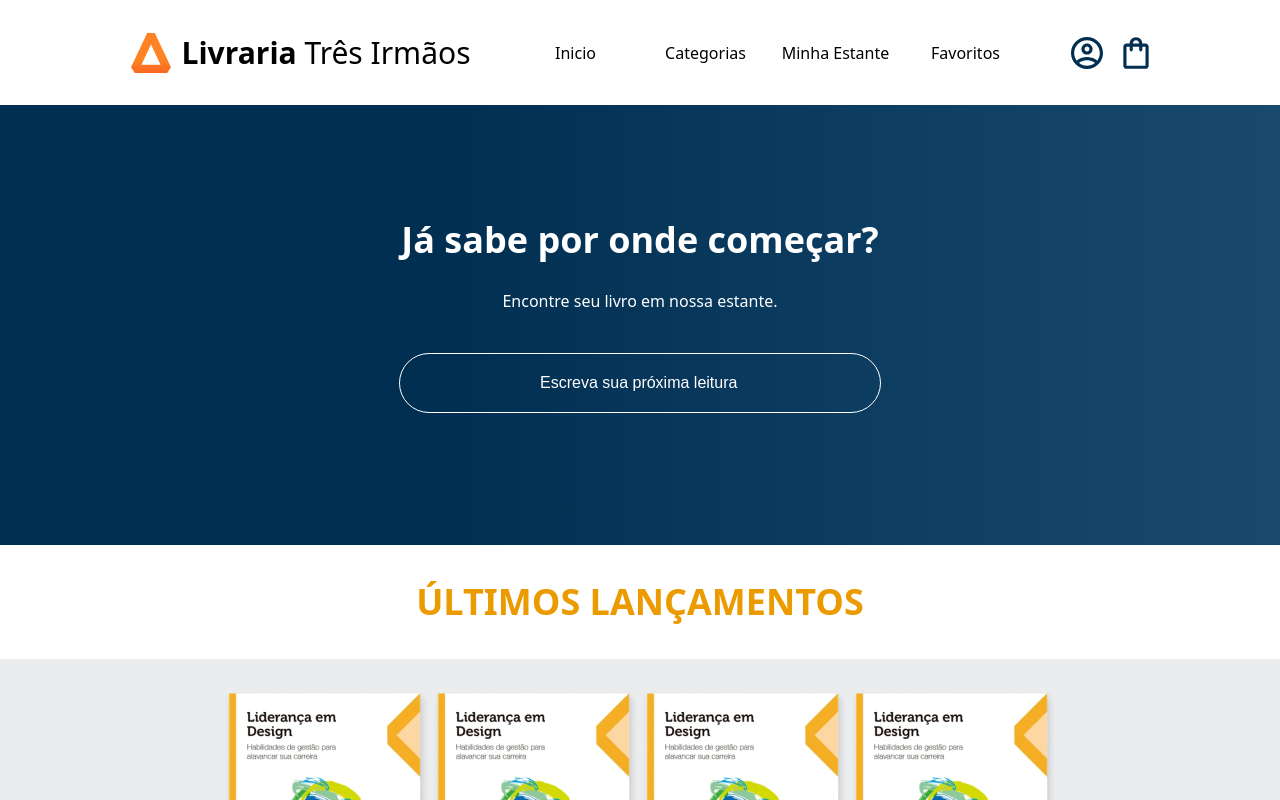
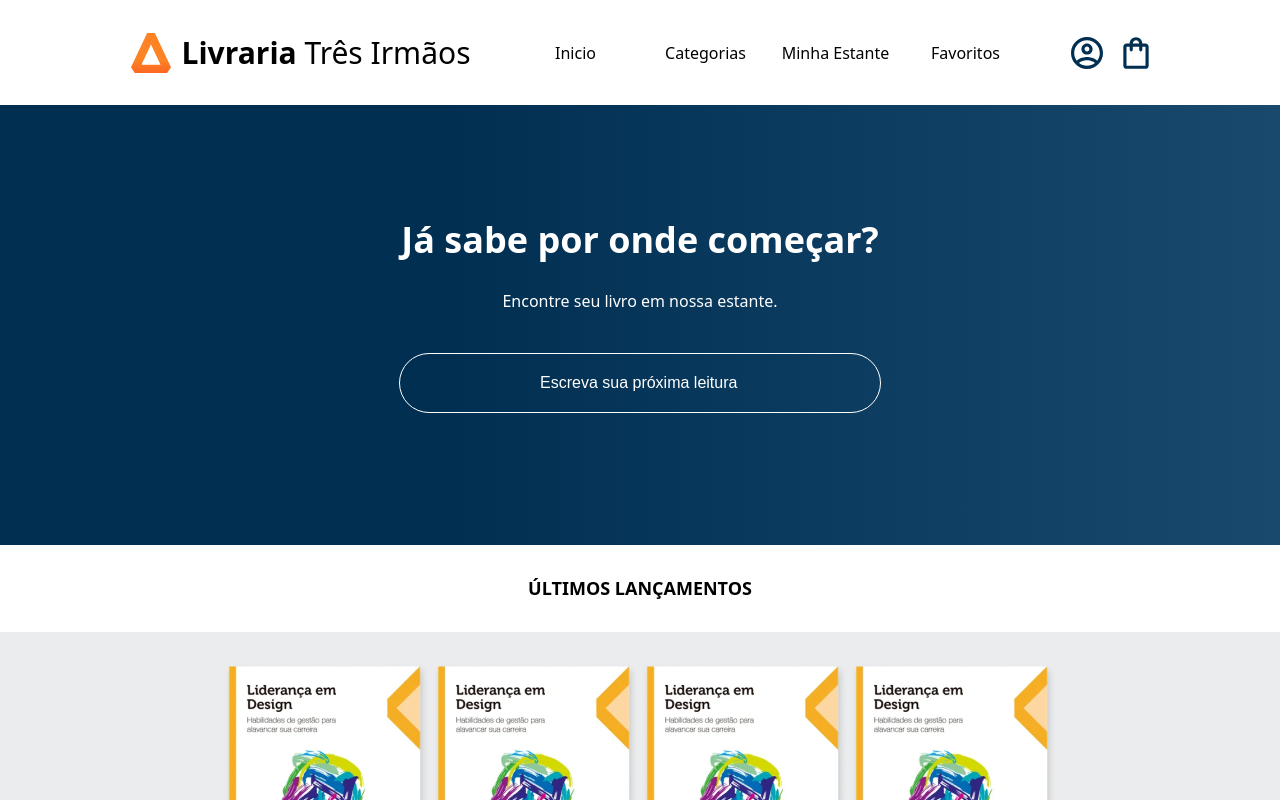
Before and after one commit to denisiorodrigues/livraria, a React (Vite) app: page / in a window 1280 px wide. Shown: the top 800 px of the page. Built offline with nearby package versions, Linux system fonts and the light colour scheme.

Commit message:
propriedades para o componente Titulo

```diff
--- a/src/components/Pesquisa/index.jsx
+++ b/src/components/Pesquisa/index.jsx
@@ -65,7 +65,7 @@ function Pesquisa() {
                 { livrosPesquisados.map(livro => (
                     <ResultadoLivros>
                         <p>{livro.nome}</p>
-                        <img src={livro.src} alt="Capa do livro" />
+                        <img key={livro.id} src={livro.src} alt="Capa do livro" />
                     </ResultadoLivros>
                 ))}
             </PesquisaContainer>
--- /dev/null
+++ b/src/components/Titulo/index.jsx
@@ -0,0 +1,13 @@
+import styled from "styled-components"
+
+const Titulo = styled.h2`
+    width: 100%;
+    padding: 30px 0;
+    background-color: #FFF;
+    color: ${props => props.cor || '#EB9B00'};
+    font-size: ${props => props.tamanhoDaFonte || '36px'};
+    text-align: ${props => props.alinhamentoDoTexto || 'center'};
+    margin: 0;
+`
+
+export default Titulo
--- a/src/components/UltimosLancamentos/index.jsx
+++ b/src/components/UltimosLancamentos/index.jsx
@@ -1,4 +1,6 @@
 import styled from "styled-components";
+
+import Titulo from "../Titulo";
 
 import { livros } from "../Pesquisa/dadosPesquisa";
 
@@ -7,16 +9,6 @@ const Conteudo = styled.section `
     padding-bottom: 20px;
     display: flex;
     flex-direction: column;
-`
-
-const Titulo = styled.h2`
-    width: 100%;
-    padding: 30px 0;
-    background-color: #FFF;
-    color: #EB9B00;
-    font-size: 36px;
-    text-align: center;
-    margin: 0;
 `
 
 const ConteudoDosLIvros = styled.div`
@@ -30,10 +22,14 @@ const ConteudoDosLIvros = styled.div`
 function UltimosLancamentos() {
     return (
         <Conteudo>
-            <Titulo>ÚLTIMOS LANÇAMENTOS</Titulo>
+            <Titulo
+                cor="#000"
+                tamanhoDaFonte = "18px"
+                alinhamentoDaFonte = "left"
+            >ÚLTIMOS LANÇAMENTOS</Titulo>
             <ConteudoDosLIvros>
                 { livros.map(livro => (
-                    <img src={livro.src} alt="Imagem do livro" />
+                    <img key={livro.id} src={livro.src} alt="Imagem do livro" />
                 ))}
             </ConteudoDosLIvros>
         </Conteudo>
```
